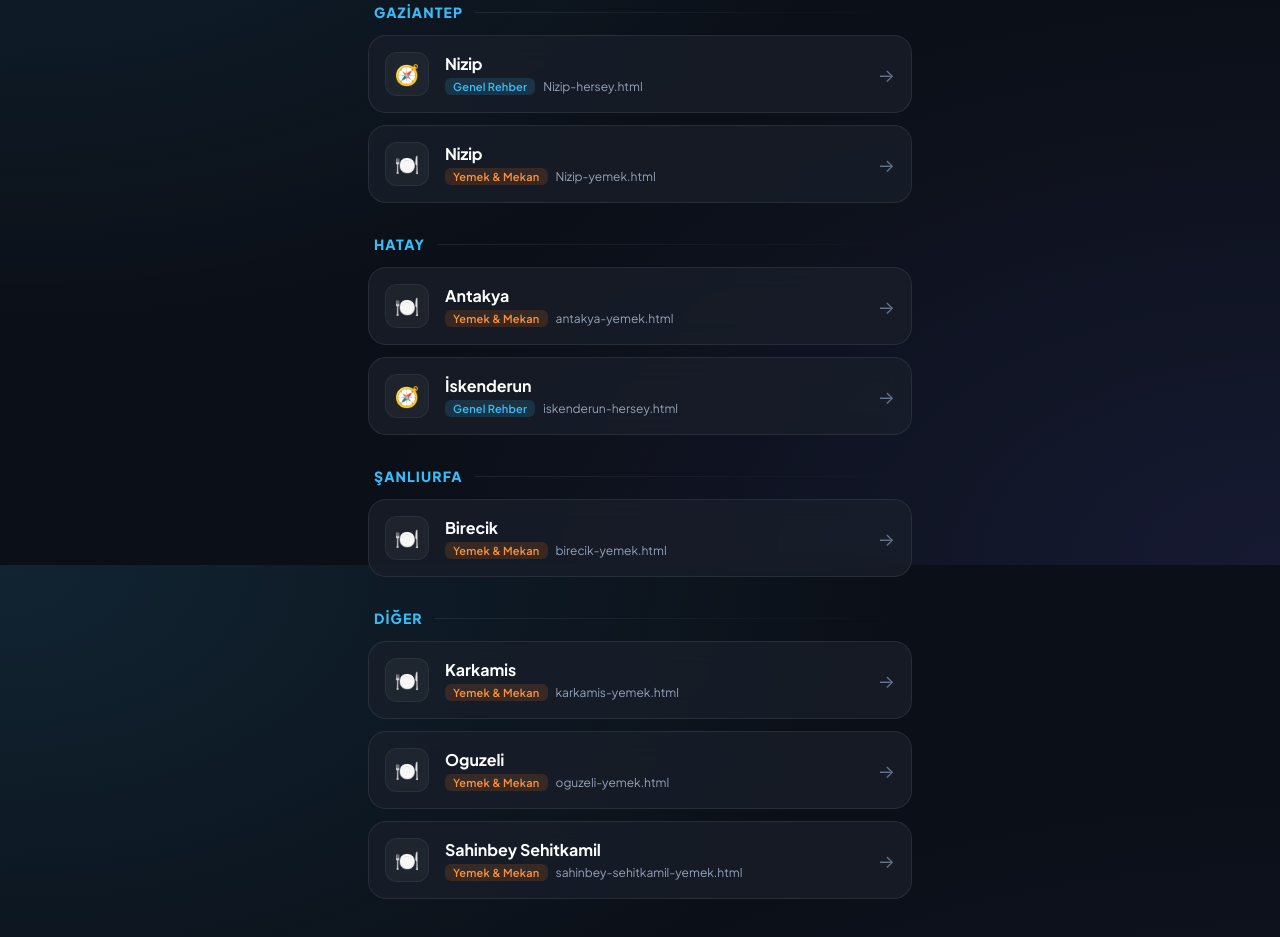
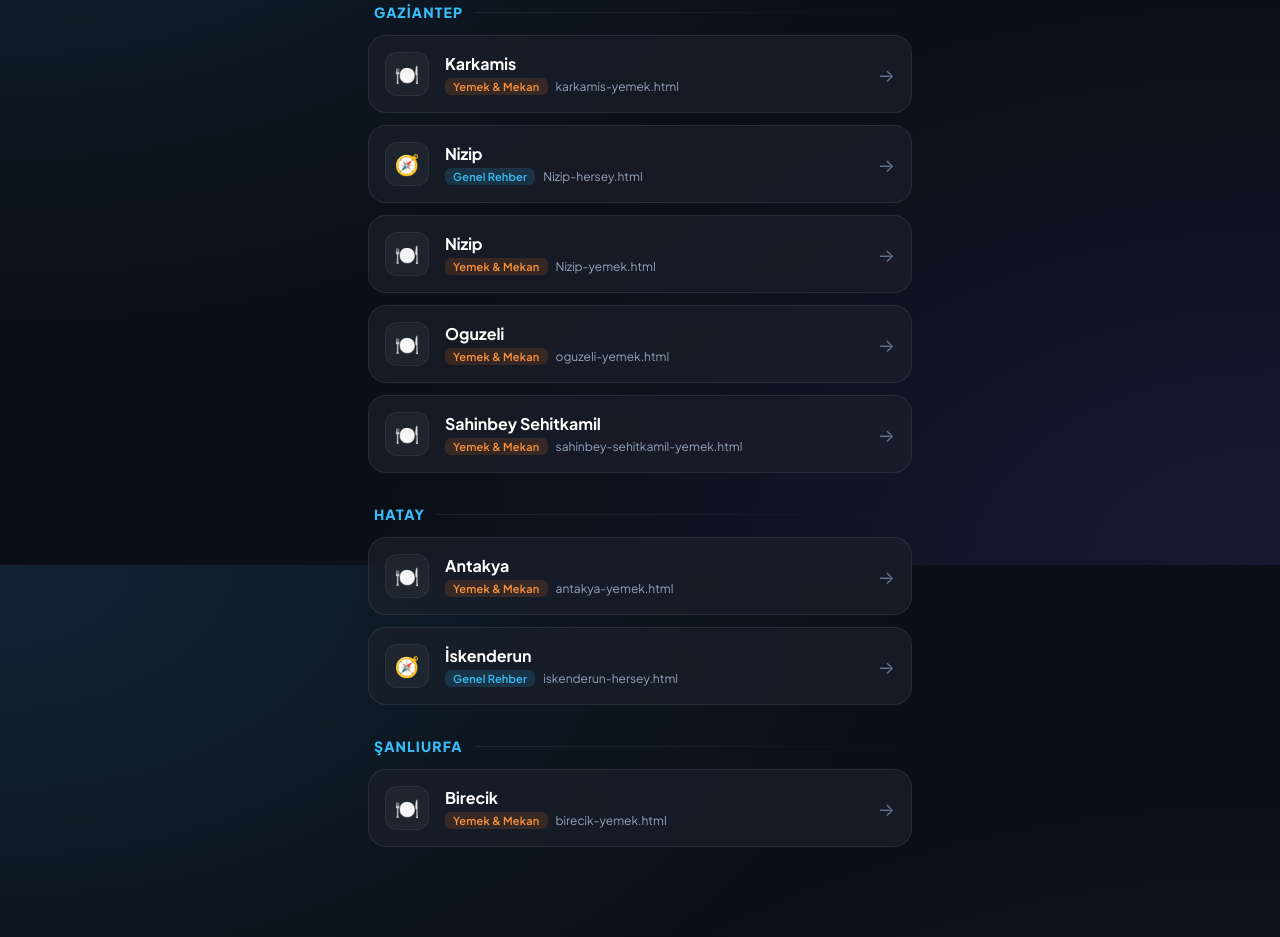
Before and after one commit to cisey/local-radar-output, a plain HTML site: page index.html in a window 1280 px wide. Shown: the part 235-1172 px from the top of the page. Drawn offline with Linux system fonts and the light colour scheme; no server answers.

Commit message:
Update index.html

```diff
--- a/index.html
+++ b/index.html
@@ -241,13 +241,27 @@ p.desc { color: var(--text-muted); font-size: 14.5px; margin-top: 6px; line-heig
       "Zonguldak": "Alaplı,Çaycuma,Devrek,Ereğli,Gökçebey,Kilimli,Kozlu,Merkez"
     };
 
+    // ⚠️ TÜRKÇE KARAKTER TEMİZLEYİCİ (s, ş; i, ı; o, ö vb. ayrımını ortadan kaldırır)
+    function normalize(str) {
+      return str
+        .toLocaleLowerCase('tr')
+        .replace(/ı/g, 'i')
+        .replace(/ş/g, 's')
+        .replace(/ğ/g, 'g')
+        .replace(/ü/g, 'u')
+        .replace(/ö/g, 'o')
+        .replace(/ç/g, 'c')
+        .replace(/İ/g, 'i')
+        .replace(/[^a-z0-9]/g, ''); // Boşlukları ve noktalama işaretlerini sil
+    }
+
     // Veriyi hızlı arama yapabilmek için düz bir sözlüğe (İlçe -> İl) çeviriyoruz
     const ilceIlSozlugu = {};
     for (const [il, ilcelerStr] of Object.entries(ilIlceData)) {
       const ilceler = ilcelerStr.split(',');
       ilceler.forEach(ilce => {
-        // Türkçe karakter uyumu için normalize edip küçük harfe çeviriyoruz
-        ilceIlSozlugu[ilce.trim().toLocaleLowerCase('tr')] = il;
+        // Hem orijinal ismi hem de normalize edilmiş halini sözlüğe ekle
+        ilceIlSozlugu[normalize(ilce)] = il;
       });
     }
 
@@ -257,19 +271,21 @@ p.desc { color: var(--text-muted); font-size: 14.5px; margin-top: 6px; line-heig
       const isHersey = ad.toLowerCase().includes('hersey') || ad.toLowerCase().includes('her-sey');
 
       let bolgeStr = ad.replace(/-(yemek|hersey|her-sey)$/i, '');
-      let temizIlce = bolgeStr.replace(/[-_]+/g, ' ').trim();
 
       let il = 'Diğer';
-      const kelimeler = temizIlce.toLocaleLowerCase('tr').split(' ');
+      const kelimeler = bolgeStr.split(/[-_ ]+/); // Tire, alt çizgi ve boşluklara göre parçala
 
-      // Dosya adındaki kelimeleri sözlükte ara (Örn: sahinbey sehitkamil -> Şahinbey bulunur)
+      // Dosya adındaki her bir kelimeyi sözlükte ara (Örn: sahinbey -> Şahinbey)
       for (let k of kelimeler) {
-        if (ilceIlSozlugu[k]) {
-          il = ilceIlSozlugu[k];
+        if (!k) continue;
+        const normK = normalize(k);
+        if (ilceIlSozlugu[normK]) {
+          il = ilceIlSozlugu[normK];
           break;
         }
       }
 
+      let temizIlce = bolgeStr.replace(/[-_]+/g, ' ').trim();
       let bolgeBaslik = temizIlce.replace(/\b\p{L}/gu, c => c.toLocaleUpperCase('tr'));
       let tip = isYemek ? 'Yemek & Mekan' : (isHersey ? 'Genel Rehber' : 'Rehber');
       let icon = isYemek ? '🍽️' : (isHersey ? '🧭' : '📍');
```
